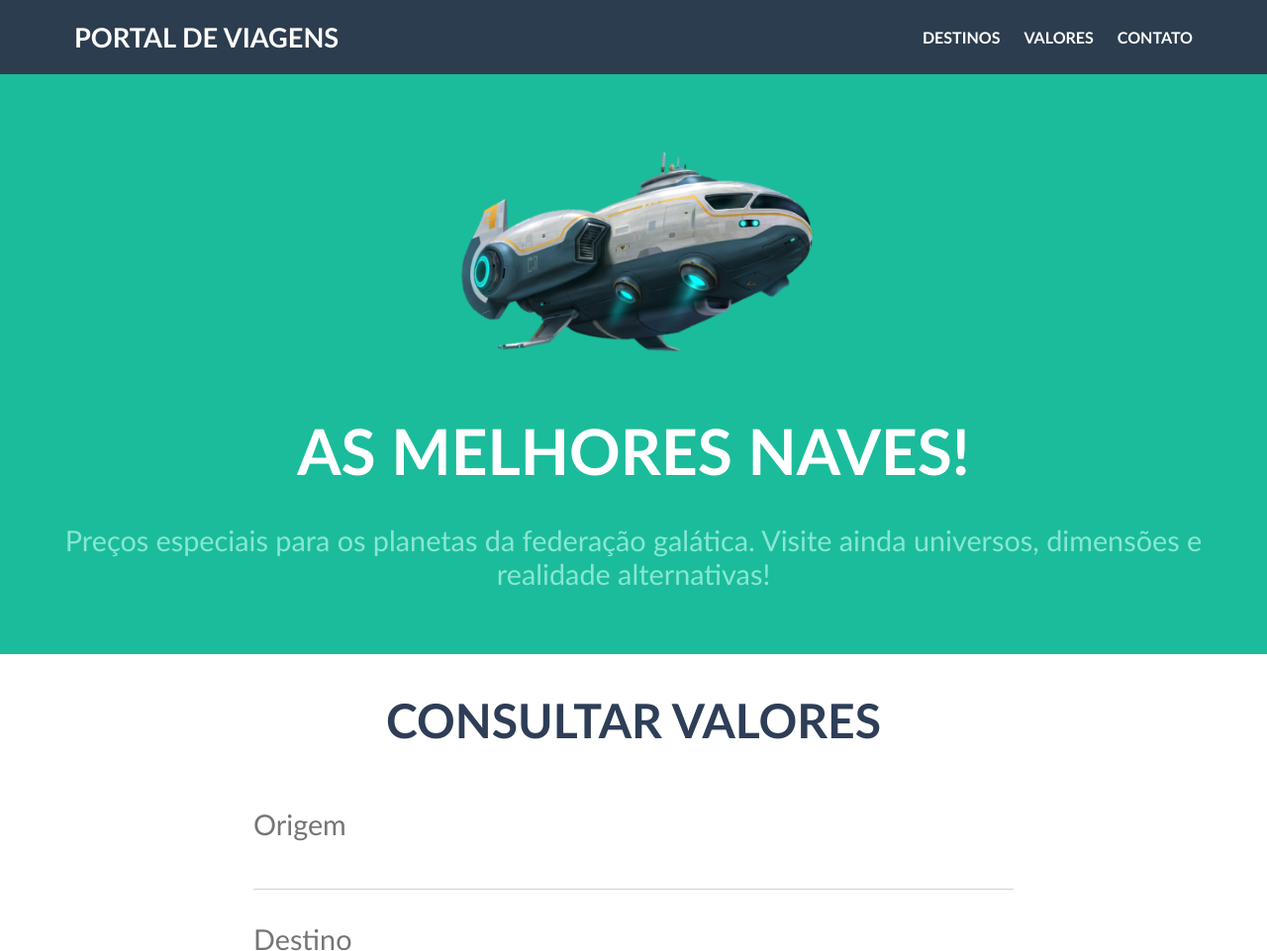
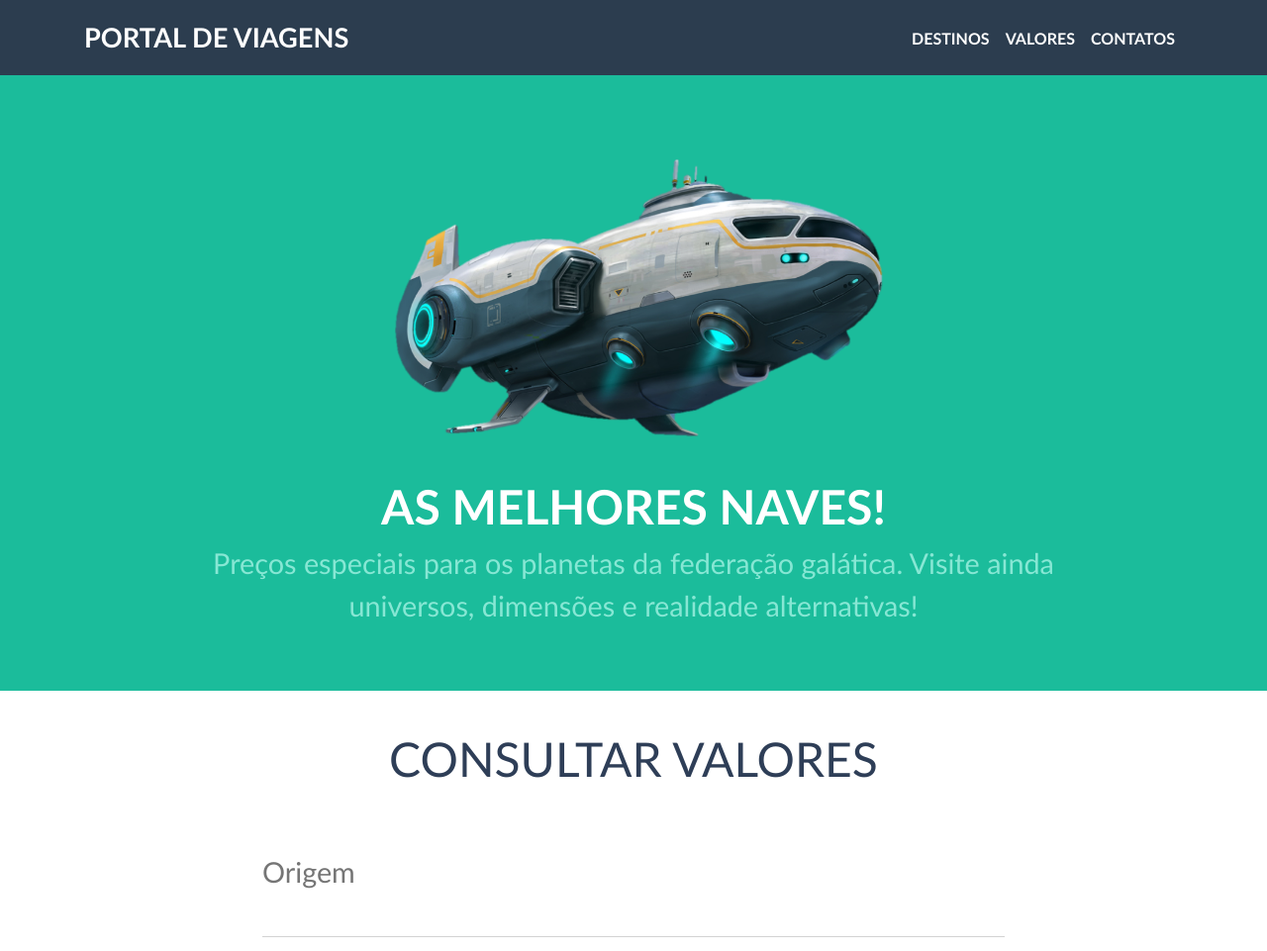
Before and after one commit to RossiniLeo/PortalViagens, a plain HTML site: page index.html in a window 1280 px wide. Shown: the top 961 px of the page at 99% size. Drawn offline with nearby package versions, Linux system fonts and the light colour scheme.

Commit message:
alteracao solicitada

```diff
--- a/index.html
+++ b/index.html
@@ -4,39 +4,77 @@
 <head>
     <link rel="stylesheet" type="text/css" href="style.css" />
     <meta charset="UTF-8" />
+    <meta name="viewport" content="width=device-width, initial-scale=1, shrink-to-fit=no">
+    <!-- Bootstrap CSS -->
+    <link rel="stylesheet" href="https://stackpath.bootstrapcdn.com/bootstrap/4.4.1/css/bootstrap.min.css"
+        integrity="sha384-Vkoo8x4CGsO3+Hhxv8T/Q5PaXtkKtu6ug5TOeNV6gBiFeWPGFN9MuhOf23Q9Ifjh" crossorigin="anonymous">
+</head>
+
+<body>
+    <script src="https://stackpath.bootstrapcdn.com/bootstrap/4.4.1/js/bootstrap.min.js"
+        integrity="sha384-wfSDF2E50Y2D1uUdj0O3uMBJnjuUD4Ih7YwaYd1iqfktj0Uod8GCExl3Og8ifwB6"
+        crossorigin="anonymous"></script>
+    <script src="https://code.jquery.com/jquery-3.4.1.slim.min.js"
+        integrity="sha384-J6qa4849blE2+poT4WnyKhv5vZF5SrPo0iEjwBvKU7imGFAV0wwj1yYfoRSJoZ+n"
+        crossorigin="anonymous"></script>
+    <script src="https://cdn.jsdelivr.net/npm/popper.js@1.16.0/dist/umd/popper.min.js"
+        integrity="sha384-Q6E9RHvbIyZFJoft+2mJbHaEWldlvI9IOYy5n3zV9zzTtmI3UksdQRVvoxMfooAo"
+        crossorigin="anonymous"></script>
     <title>Portal de Viagens</title>
     <link rel="stylesheet" type="text/css" href="style.css" />
     </head>
 
     <body>
-    <div class="header">
-        <a class="main">PORTAL DE VIAGENS</a>
-        <div class="header-right">
-            <a>DESTINOS</a>
-            <a>VALORES</a>
-            <a>CONTATO</a>
+        <nav class="navbar navbar-expand-sm navbar-custom bg-custom">
+            <div class="container">
+                <a href="#" class="navbar-brand">PORTAL DE VIAGENS</a>
+                <ul class="navbar-nav">
+                    <!--(li.nav-item>a[href="#"]{Link $})*3-->
+                    <li class="nav-item"><a class="nav-link" href="#">DESTINOS</a></li>
+                    <li class="nav-item"><a class="nav-link" href="#">VALORES</a></li>
+                    <li class="nav-item"><a class="nav-link" href="#">CONTATOS</a></li>
+                </ul>
+            </div>
+        </nav>
+
+        <div class="nave">
+
+            <div class="row justify-content-center">
+                <img src="img/Nave.png" class="col-lg-6 col-md-8 col-sm-10">
+            </div>
+
+            <div class="row justify-content-center">
+                <div class="naves col-8"> AS MELHORES NAVES!</div>
+            </div>
+
+            <div class="row justify-content-center">
+                <div class="texto col-10">Preços especiais para os planetas da federação galática. Visite ainda
+                    universos, dimensões e realidade alternativas!</div>
             </div>
         </div>
 
-    <div class="nave">
+        <div class="consulta">
 
-        <img src="img/Nave.png">
-
-        <h1> AS MELHORES NAVES!</h1>
-
-        <p>Preços especiais para os planetas da federação galática. Visite ainda universos, dimensões e
-            realidade alternativas!</p>
+            <div class="row justify-content-center">
+                <h1>CONSULTAR VALORES</h1>
             </div>
 
-    <div class="consulta">
-        <h1>CONSULTAR VALORES</h1>
-
             <form>
+                <div class="row justify-content-center"></div>
+                <div class="col-12">
                     <input type="text" id="origem" name="origem" placeholder="Origem"><br>
+                </div>
+                <div class="col-12">
                     <input type="text" id="destino" name="destino" placeholder="Destino"><br>
+                </div>
+                <div class="col-12">
                     <input type="text" id="datapartida" name="datapartida" placeholder="Data da Partida"><br>
+                </div>
+                <div class="col-12">
                     <input type="text" id="datavolta" name="datavolta" placeholder="Data da Volta"><br>
+                </div>
                 <input type="submit" value="Consultar">
+        </div>
         </form>
         </div>
 
--- a/style.css
+++ b/style.css
@@ -6,14 +6,13 @@
   font-weight: bold;
 }
 
-.header {
+.navbar {
   overflow: hidden;
   background-color: #2c3d4f;
   padding: 1%;
 }
 
-.header a {
-  float: left;
+.nav-item a {
   color: white;
   text-align: center;
   padding: 12px;
@@ -23,15 +22,10 @@
   border-radius: 4px;
 }
 
-.header a.main {
+.navbar-brand {
+  color: white;
   font-size: 1.7em;
   font-weight: bold;
-  margin-left: 4%;
-}
-
-.header-right {
-  float: right;
-  margin-right: 4%;
 }
 
 .nave {
@@ -41,19 +35,14 @@
   padding: 5%;
 }
 
-.nave p {
+.texto {
   font-weight: lighter;
   font-size: 1.8em;
   color: #87e7d4;
 }
 
-.nave img {
-  width: 35%;
-}
-
-.nave h1 {
-  margin: 3%;
-  font-size: 4em;
+.naves {
+  font-size: 3em;
 }
 
 .consulta h1 {
```
Lines whose indentation alone changed are shown as unchanged.
